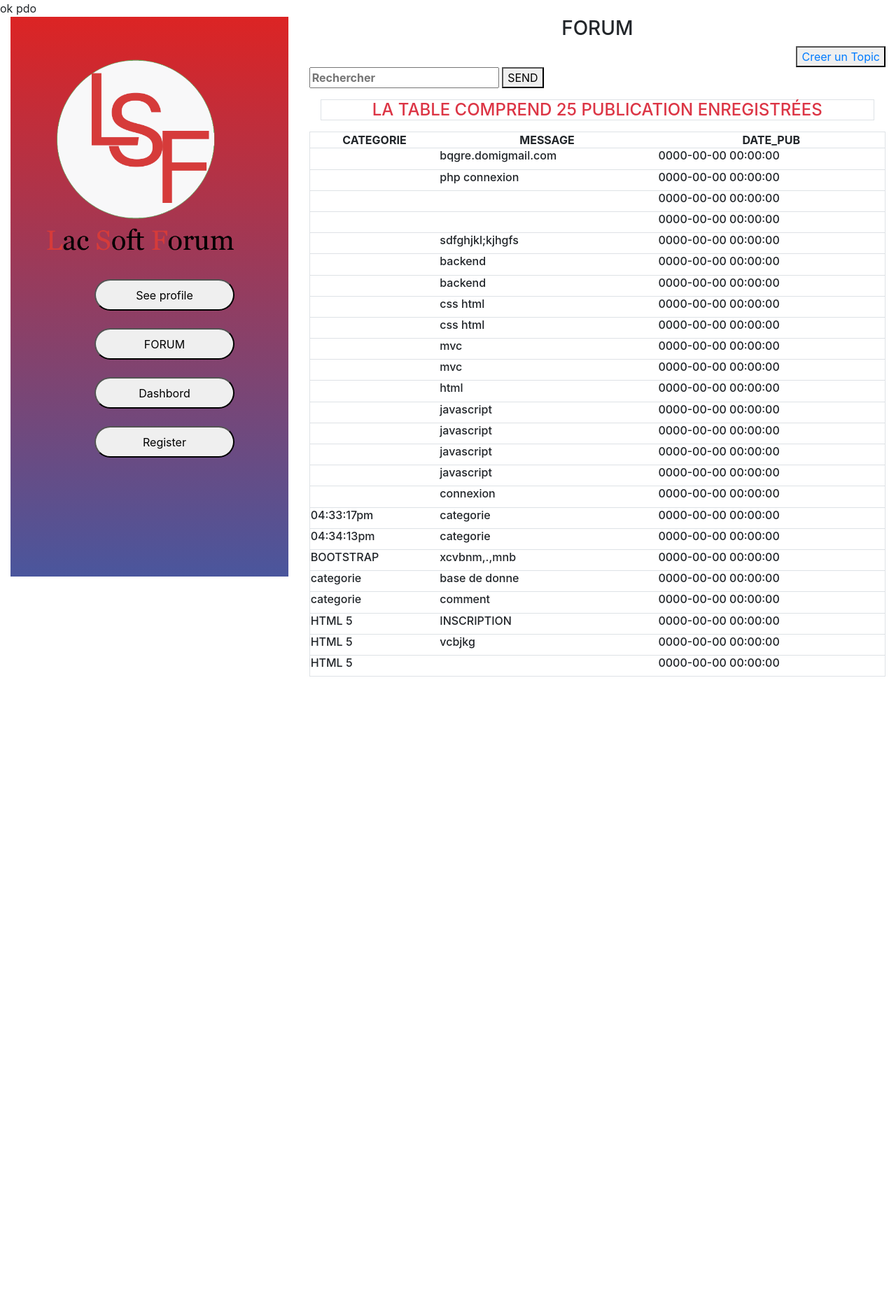
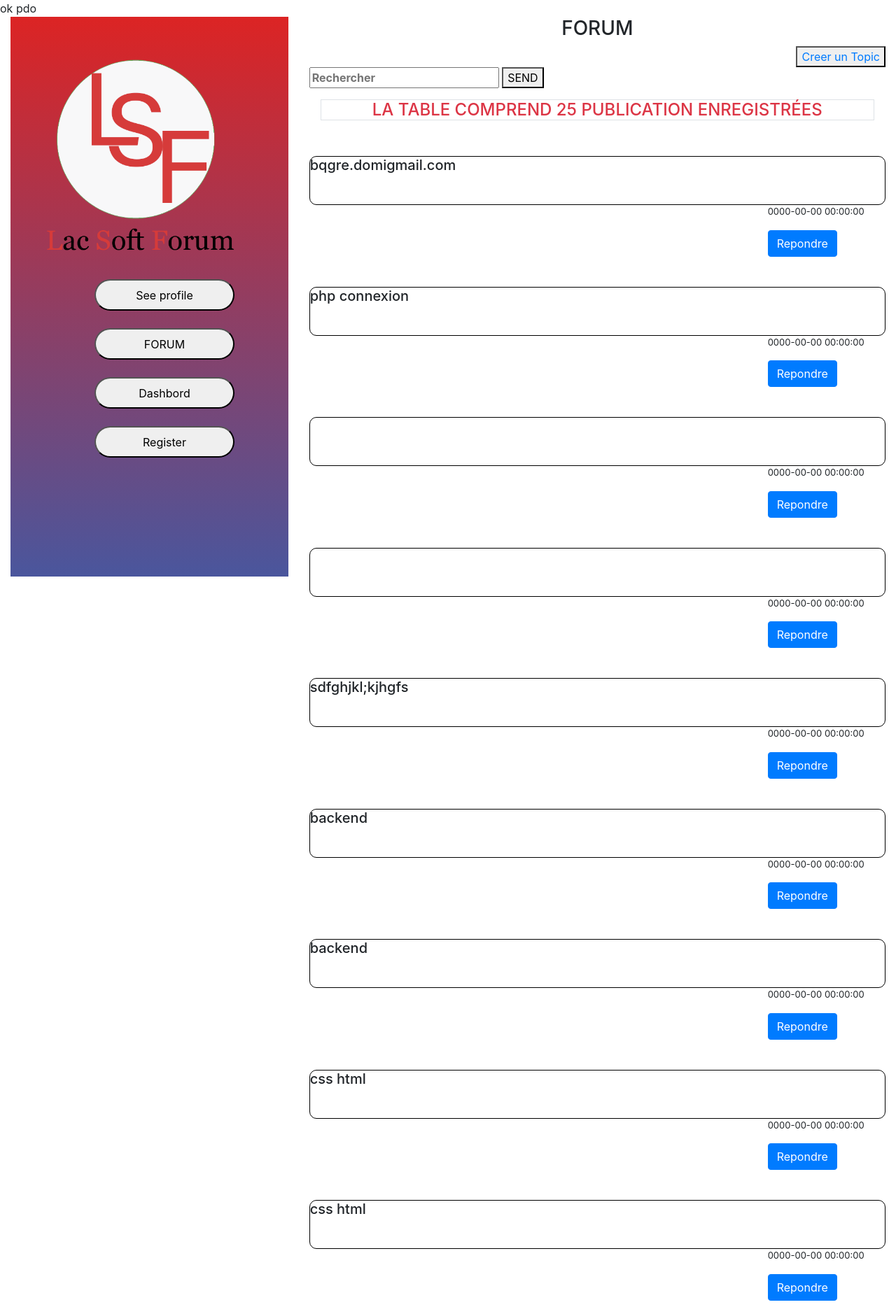
Before and after one commit to Drodyaye92/appforum, a PHP site: page /affichage.php in a window 1280 px wide. Shown: the top 1868 px of the page at 70% size. Before the commit the page ends 967 px from the top, so only its background shows below. Run offline with PHP 8.4, Linux system fonts and the light colour scheme; data comes from the database, SQL or seed files in the repository; some libraries are stand-ins or nearby versions.

Commit message:
commit du23fev

```diff
--- a/affichage.php
+++ b/affichage.php
@@ -1,6 +1,25 @@
 <?php
-require_once ('connexion.php')
+session_start();
+require_once ('connexion.php');
+$bdd = new PDO("mysql:host=localhost;dbname=developpeur","root", "");
+    $bdd->setAttribute(PDO::ATTR_ERRMODE, PDO::ERRMODE_EXCEPTION);
 
+?>
+<?php
+require_once('connexion.php');
+if(isset($_POST['push'])){
+      $email = $_POST['email'];
+      $reponse = htmlspecialchars($_POST['reponse']);
+      $date_com= date("h:i:sa");
+      $insert=$bdd->prepare("INSERT INTO commentaire(email,reponse,date_com) VALUES(?,?,?)");
+      $insert->execute(array(
+         $email,
+         $reponse,
+         $date_com
+
+    ));
+
+}
 
 ?>
 <!DOCTYPE html>
@@ -47,8 +66,7 @@
 </div>
 
 <?php
-    $bdd = new PDO("mysql:host=localhost;dbname=developpeur","root", "");
-    $bdd->setAttribute(PDO::ATTR_ERRMODE, PDO::ERRMODE_EXCEPTION);
+
 
     $result = $bdd->query("SELECT * FROM publication ORDER BY categorie");
 
@@ -59,24 +77,56 @@
     }
         ?>
  <h4 class="text-center text-uppercase text-danger border bg-white m-3">La table comprend <?= $nbre ?> publication enregistrées</h4>
-       <table class="m-auto w-100 border-bg-white">
-       <tr class="border bg-white ">
-            <th class="text-center text-uppercase ">categorie</th>
-            <th class="text-center text-uppercase "> message&nbsp;</th>
-            <th class="text-center text-uppercase ">date_pub</th>
 
-        </tr>
+
         <?php
     while($data = $result->fetch()){
         ?>
-        <tr class="lines border bg-white">
-            <td><h6>  <?= $data["categorie"] ?></h6></td>
+        <div class=" d-block">
+           <div class="blocus">  <h4>  <?= $data["categorie"] ?></h4></div>
 
-            <td><h6>  <?=  $data["message_pub"] ?></h6> </td>
+           <div class="blocu"> <h5>  <?=  $data["message_pub"] ?></h5></div>
 
-            <td> <h6> <?=  $data["date_pub"] ?> </h6> </td>
+            <div class="bloc"> <p> <?=  $data["date_pub"] ?> </p> </div>
 
-        </tr>
+        </div>
+
+
+        <!-- Button to Open the Modal -->
+
+
+<button type="button" class="bloc btn btn-primary" data-toggle="modal" data-target="#myModal">
+  Repondre
+</button>
+
+<!-- The Modal -->
+<div class="modal" id="myModal">
+  <div class="modal-dialog">
+    <div class="modal-content">
+
+      <!-- Modal Header -->
+      <div class="modal-header">
+        <h4 class="modal-title">Entrez une reponse</h4>
+        <button type="button" class="close" data-dismiss="modal">&times;</button>
+      </div>
+
+      <!-- Modal body -->
+      <form action="" method="POST">
+      <div class="modal-body">
+        <input type="email" class="formcontrol w-100 mb-4" placeholder="email" name="email">
+        <textarea name="reponse" id="" cols="30" rows="10" class="w-100"></textarea>
+      </div>
+
+      <!-- Modal footer -->
+      <div class="modal-footer">
+
+        <button type="submit" class="btn btn-primary" name="push" >Envoyer</button>
+      </div>
+      </form>
+    </div>
+  </div>
+</div>
+
         <?php
     }
         ?>
@@ -86,5 +136,8 @@
 
     </section>
 </section>
+<script src="https://code.jquery.com/jquery-3.2.1.slim.min.js" integrity="sha384-KJ3o2DKtIkvYIK3UENzmM7KCkRr/rE9/Qpg6aAZGJwFDMVNA/GpGFF93hXpG5KkN" crossorigin="anonymous"></script>
+    <script src="https://cdnjs.cloudflare.com/ajax/libs/popper.js/1.12.9/umd/popper.min.js" integrity="sha384-ApNbgh9B+Y1QKtv3Rn7W3mgPxhU9K/ScQsAP7hUibX39j7fakFPskvXusvfa0b4Q" crossorigin="anonymous"></script>
+    <script src="https://maxcdn.bootstrapcdn.com/bootstrap/4.0.0/js/bootstrap.min.js" integrity="sha384-JZR6Spejh4U02d8jOt6vLEHfe/JQGiRRSQQxSfFWpi1MquVdAyjUar5+76PVCmYl" crossorigin="anonymous"></script>
 </body>
 </html>
--- a/logtraitement.php
+++ b/logtraitement.php
@@ -1,4 +1,5 @@
 <?php
+session_start();
 require_once ('connexion.php');
  if(isset($_POST['envoyer'])){
     $lastName = htmlspecialchars($_POST['lastName']);
--- a/publication.php
+++ b/publication.php
@@ -67,12 +67,12 @@
           <tr>
           <td>
          <select  class="formcontrol w-100"  type="text" name="categorie" >
-        <option selected>HTML 5</option>
+        <option>HTML 5</option>
         <option>CSS 3 </option>
         <option>PHP</option>
          <option>JQUERIE</option>
          <option>BOOTSTRAP</option>
-         <option>SYMPHONY</option>MATERIALIZE<option><option>SGBD</option><option>PYTHON</option>
+         <option>SYMPHONY</option>MATERIALIZE<option selected><option>SGBD</option><option>PYTHON</option>
          <option>RUBIS</option>
         </select>
          </td>
--- a/styles/home.css
+++ b/styles/home.css
@@ -75,3 +75,21 @@
     display: flex;
     justify-content: center;
 }
+
+.blocus {
+    height: 30px;
+    text-decoration: underline;
+    color: blue;
+}
+
+.blocu {
+    height: 70px;
+    border: 1px solid black;
+    border-radius: 10px;
+    margin-top: 5px;
+}
+
+.bloc {
+    margin-left: 655px;
+    font-size: small;
+}
```
Also changed, not shown: commentaire.php (added, +75 -0 lines).
